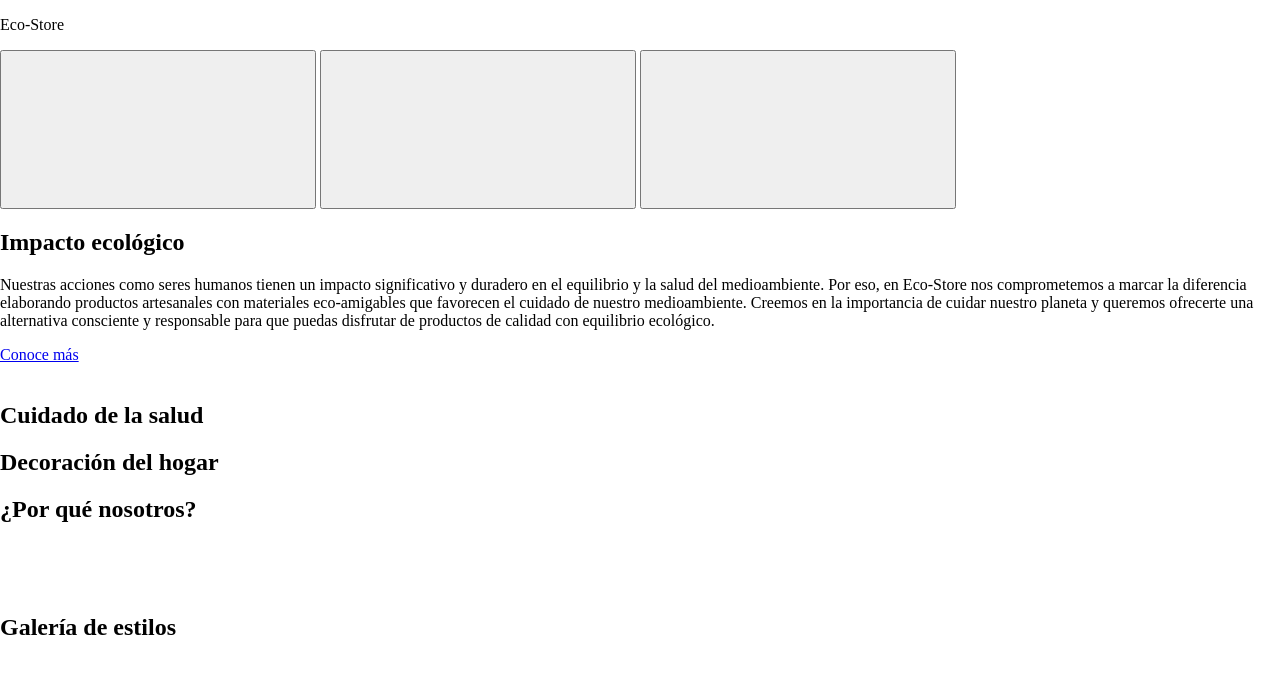
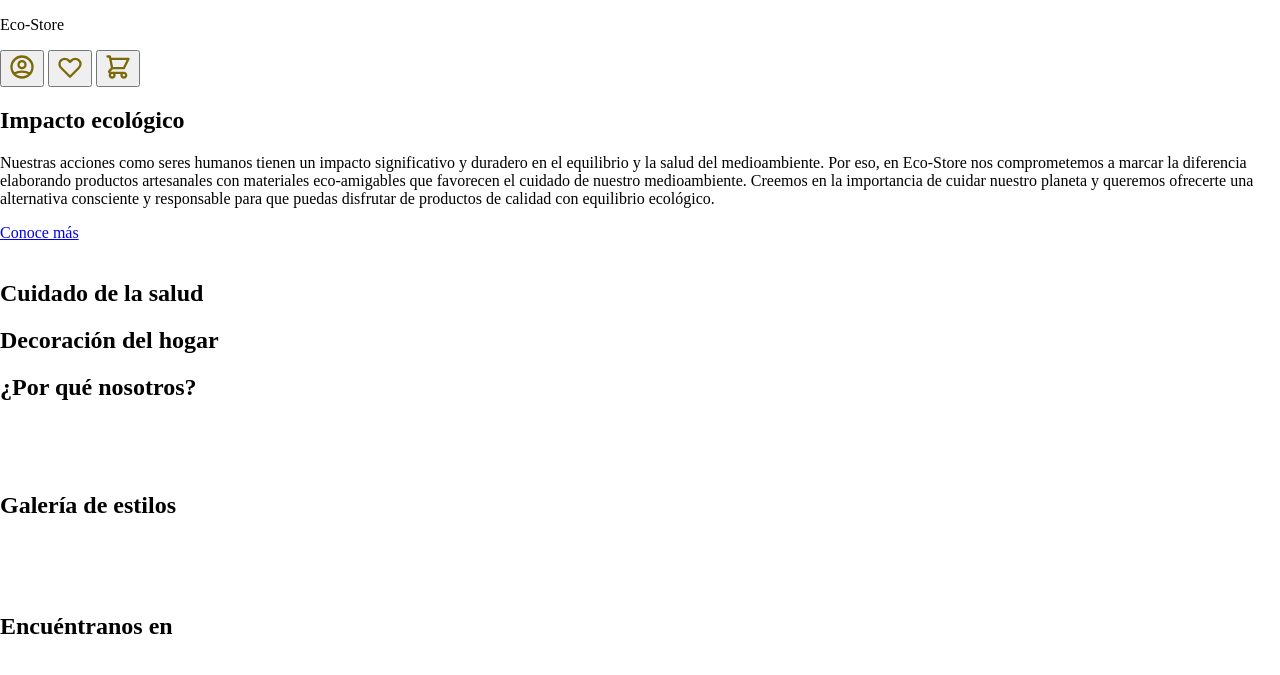
Before and after one commit to PaylemanC/Eco-Store--Platzi, a plain HTML site: page index.html in a window 1280 px wide. Shown: the top 675 px of the page. Drawn offline with Linux system fonts and the light colour scheme.

Commit message:
Suma icons en nav

```diff
--- a/index.html
+++ b/index.html
@@ -15,13 +15,19 @@
         <p>Eco-Store</p>
         <div class="icons">
             <button class="icons__profile">
-                <svg></svg>
+                <svg width="28" height="28" viewBox="0 0 24 24" fill="none" xmlns="http://www.w3.org/2000/svg">
+                    <path d="M5.121 17.804C7.21942 16.6179 9.58958 15.9963 12 16C14.5 16 16.847 16.655 18.879 17.804M15 10C15 10.7956 14.6839 11.5587 14.1213 12.1213C13.5587 12.6839 12.7956 13 12 13C11.2044 13 10.4413 12.6839 9.87868 12.1213C9.31607 11.5587 9 10.7956 9 10C9 9.20435 9.31607 8.44129 9.87868 7.87868C10.4413 7.31607 11.2044 7 12 7C12.7956 7 13.5587 7.31607 14.1213 7.87868C14.6839 8.44129 15 9.20435 15 10ZM21 12C21 13.1819 20.7672 14.3522 20.3149 15.4442C19.8626 16.5361 19.1997 17.5282 18.364 18.364C17.5282 19.1997 16.5361 19.8626 15.4442 20.3149C14.3522 20.7672 13.1819 21 12 21C10.8181 21 9.64778 20.7672 8.55585 20.3149C7.46392 19.8626 6.47177 19.1997 5.63604 18.364C4.80031 17.5282 4.13738 16.5361 3.68508 15.4442C3.23279 14.3522 3 13.1819 3 12C3 9.61305 3.94821 7.32387 5.63604 5.63604C7.32387 3.94821 9.61305 3 12 3C14.3869 3 16.6761 3.94821 18.364 5.63604C20.0518 7.32387 21 9.61305 21 12Z" stroke="#7C6A0A" stroke-width="2" stroke-linecap="round" stroke-linejoin="round"/>
+                </svg>
             </button>
-            <button class="icons__favourites">
-                <svg></svg>
+            <button class="icons__heart">
+                <svg width="28" height="28" viewBox="0 0 24 24" fill="none" xmlns="http://www.w3.org/2000/svg">
+                    <path d="M3.34255 7.7779C3.5687 7.23194 3.90017 6.73586 4.31804 6.31799C4.7359 5.90012 5.23198 5.56865 5.77795 5.3425C6.32392 5.11635 6.90909 4.99995 7.50004 4.99995C8.09099 4.99995 8.67616 5.11635 9.22213 5.3425C9.7681 5.56865 10.2642 5.90012 10.682 6.31799L12 7.63599L13.318 6.31799C14.162 5.47407 15.3066 4.99997 16.5 4.99997C17.6935 4.99997 18.8381 5.47407 19.682 6.31799C20.526 7.16191 21.0001 8.30651 21.0001 9.49999C21.0001 10.6935 20.526 11.8381 19.682 12.682L12 20.364L4.31804 12.682C3.90017 12.2641 3.5687 11.7681 3.34255 11.2221C3.1164 10.6761 3 10.0909 3 9.49999C3 8.90904 3.1164 8.32387 3.34255 7.7779Z" stroke="#7C6A0A" stroke-width="2" stroke-linecap="round" stroke-linejoin="round"/>
+                </svg>
             </button>
-            <button class="icons__cart">
-                <svg></svg>
+            <button class="icons__shopping-cart">
+                <svg width="28" height="28" viewBox="0 0 24 24" fill="none" xmlns="http://www.w3.org/2000/svg">
+                    <path d="M3 3H5L5.4 5M5.4 5H21L17 13H7M5.4 5L7 13M7 13L4.707 15.293C4.077 15.923 4.523 17 5.414 17H17M17 17C16.4696 17 15.9609 17.2107 15.5858 17.5858C15.2107 17.9609 15 18.4696 15 19C15 19.5304 15.2107 20.0391 15.5858 20.4142C15.9609 20.7893 16.4696 21 17 21C17.5304 21 18.0391 20.7893 18.4142 20.4142C18.7893 20.0391 19 19.5304 19 19C19 18.4696 18.7893 17.9609 18.4142 17.5858C18.0391 17.2107 17.5304 17 17 17ZM9 19C9 19.5304 8.78929 20.0391 8.41421 20.4142C8.03914 20.7893 7.53043 21 7 21C6.46957 21 5.96086 20.7893 5.58579 20.4142C5.21071 20.0391 5 19.5304 5 19C5 18.4696 5.21071 17.9609 5.58579 17.5858C5.96086 17.2107 6.46957 17 7 17C7.53043 17 8.03914 17.2107 8.41421 17.5858C8.78929 17.9609 9 18.4696 9 19Z" stroke="#7C6A0A" stroke-width="2" stroke-linecap="round" stroke-linejoin="round"/>
+                </svg>
             </button>
         </div>
     </nav>
```
